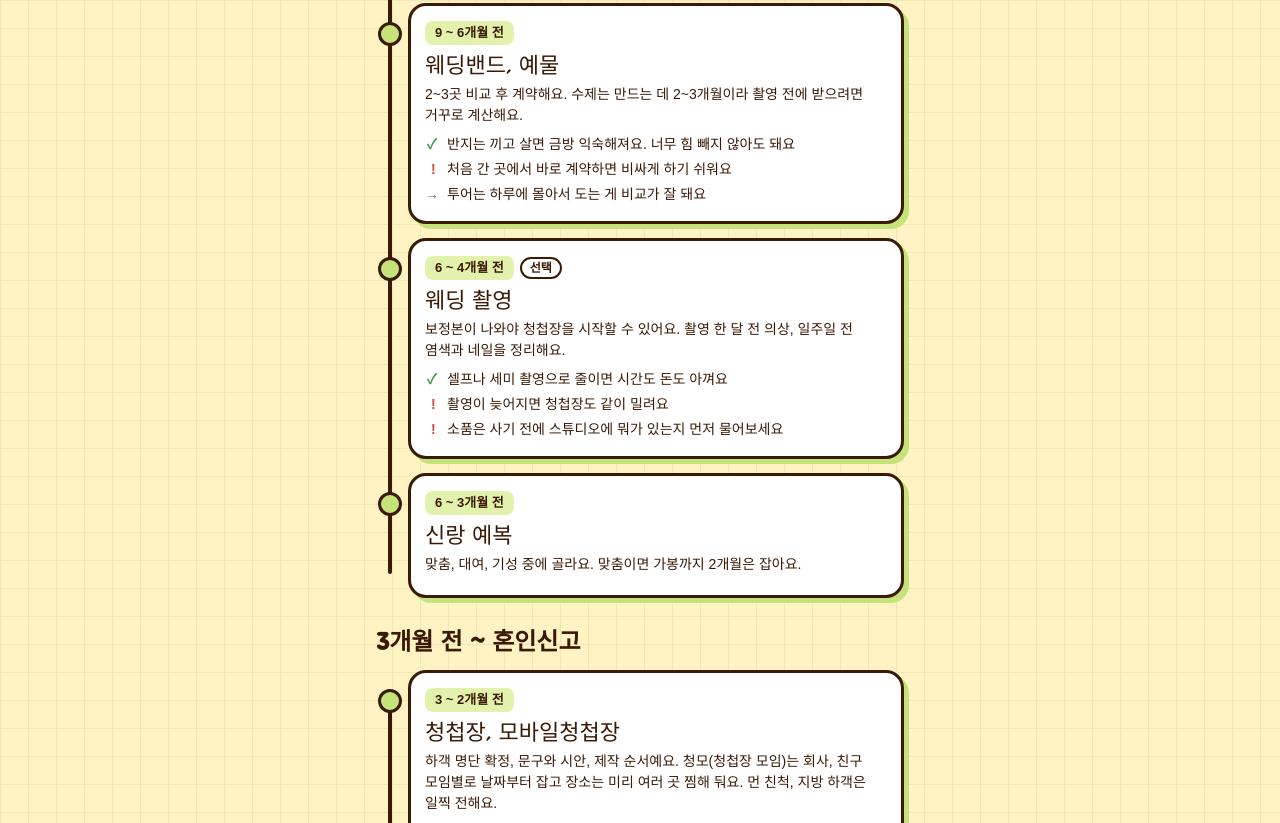
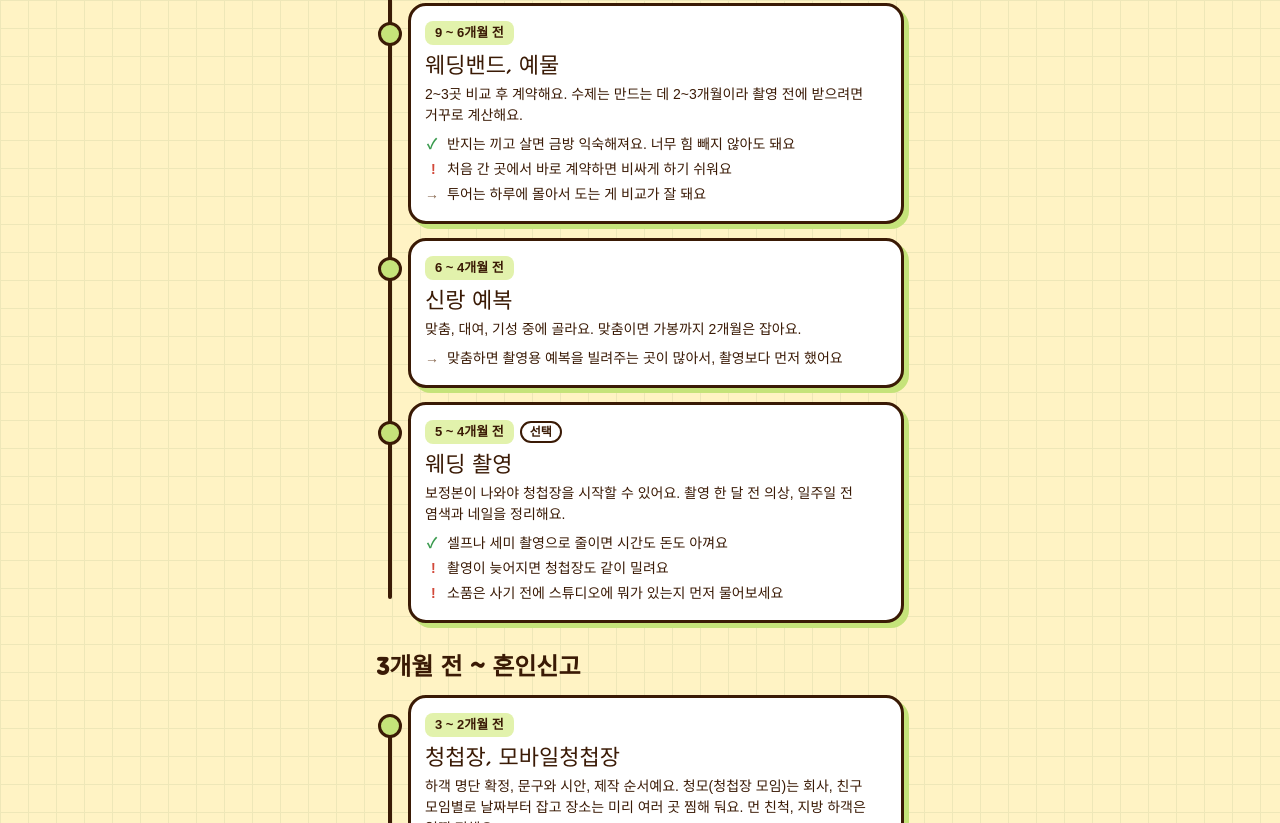
Before and after one commit to aiohhyun-ai/gaekkuri-wedding-assets, a plain HTML site: page p/preview/timeline/index.html in a window 1280 px wide. Shown: the part 2884-3707 px from the top of the page. Drawn offline with Linux system fonts and the light colour scheme; a web font is replaced by a local one.

Commit message:
preview timeline/index.html

```diff
--- a/p/preview/timeline/index.html
+++ b/p/preview/timeline/index.html
@@ -138,16 +138,17 @@ footer p+p{margin-top:6px}
    <li class="bad">처음 간 곳에서 바로 계약하면 비싸게 하기 쉬워요</li>
    <li class="tip">투어는 하루에 몰아서 도는 게 비교가 잘 돼요</li></ul>
   </section>
-  <section class="step"><span class="when">6 ~ 4개월 전</span><span class="opt">선택</span>
+  <section class="step"><span class="when">6 ~ 4개월 전</span>
+   <div class="name">신랑 예복</div>
+   <p class="do">맞춤, 대여, 기성 중에 골라요. 맞춤이면 가봉까지 2개월은 잡아요.</p>
+   <ul><li class="tip">맞춤하면 촬영용 예복을 빌려주는 곳이 많아서, 촬영보다 먼저 했어요</li></ul>
+  </section>
+  <section class="step"><span class="when">5 ~ 4개월 전</span><span class="opt">선택</span>
    <div class="name">웨딩 촬영</div>
    <p class="do">보정본이 나와야 청첩장을 시작할 수 있어요. 촬영 한 달 전 의상, 일주일 전 염색과 네일을 정리해요.</p>
    <ul><li class="good">셀프나 세미 촬영으로 줄이면 시간도 돈도 아껴요</li>
    <li class="bad">촬영이 늦어지면 청첩장도 같이 밀려요</li>
    <li class="bad">소품은 사기 전에 스튜디오에 뭐가 있는지 먼저 물어보세요</li></ul>
-  </section>
-  <section class="step"><span class="when">6 ~ 3개월 전</span>
-   <div class="name">신랑 예복</div>
-   <p class="do">맞춤, 대여, 기성 중에 골라요. 맞춤이면 가봉까지 2개월은 잡아요.</p>
   </section>
  </div>
 
```
